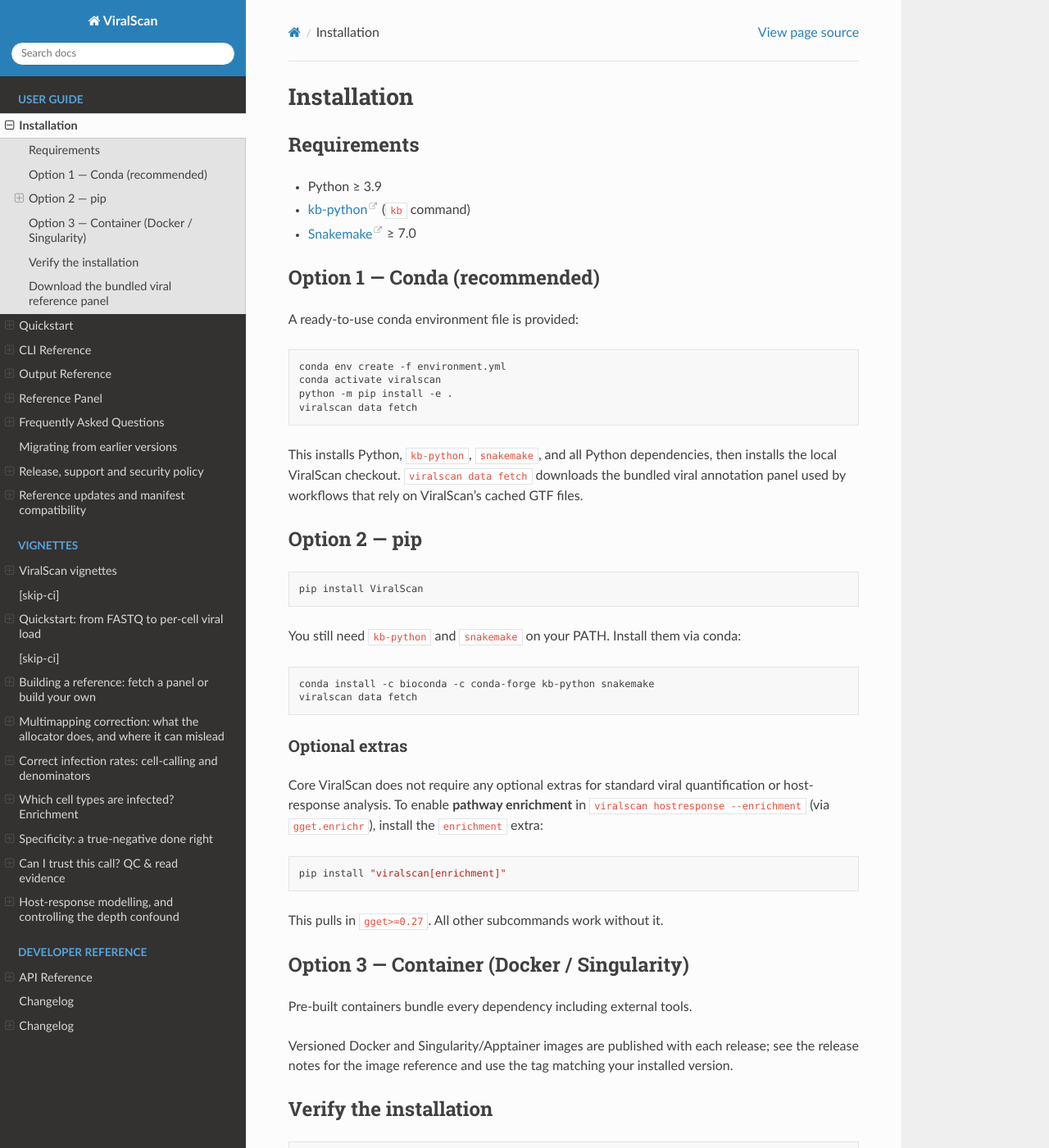
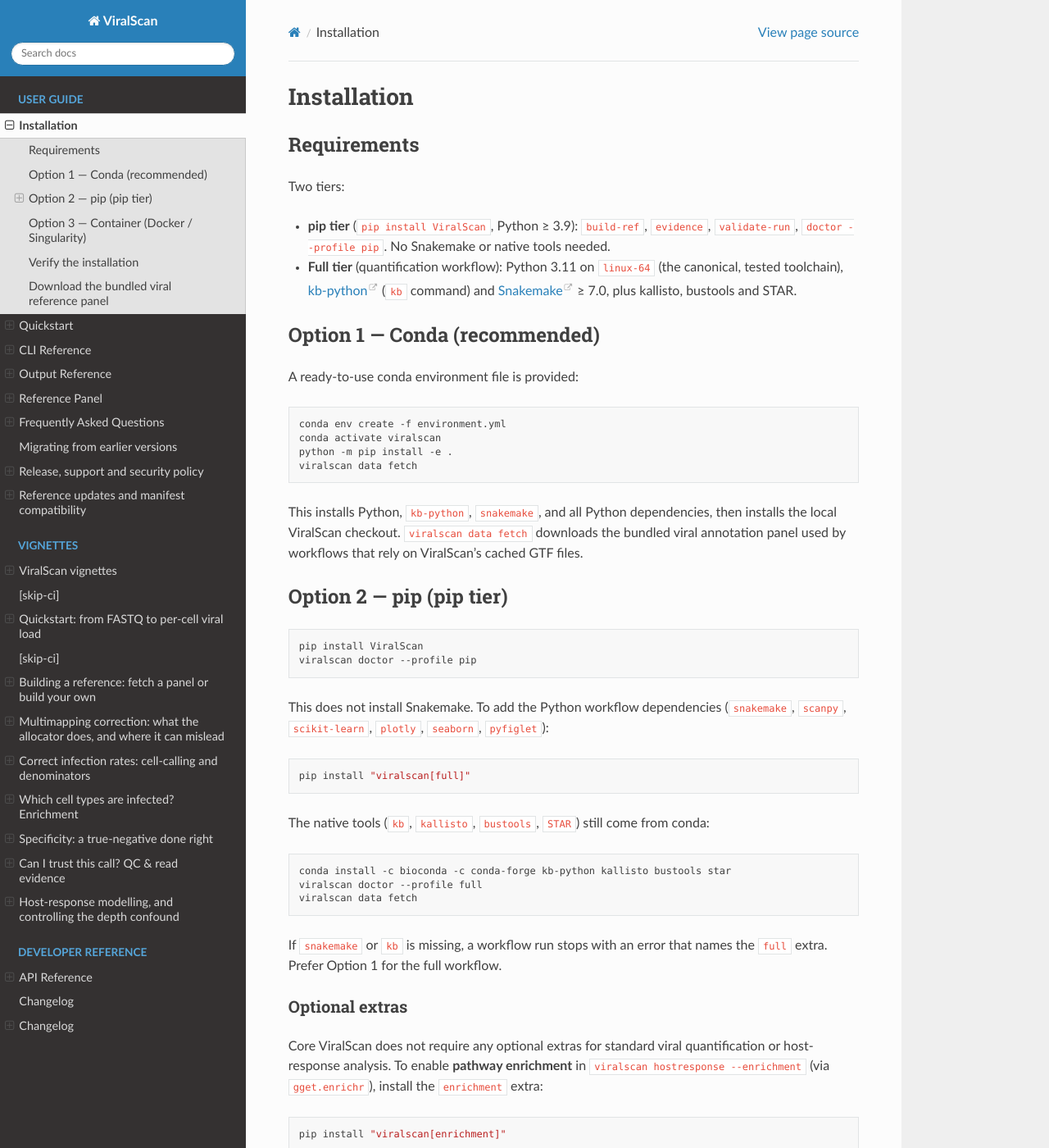
Before and after one commit to mdmanurung/ViralScan, a Sphinx documentation site: the page built from docs/installation.md, in a window 1280 px wide and 1400 px high. Shown: the whole window at 82% size. Built offline with Sphinx 7.4.7 and the Read the Docs theme 3.1.0, drawn with Linux system fonts in a browser that asks for light colours.

Commit message:
feat(packaging): move Snakemake and workflow deps into the 'full' extra; Python 3.11 linux-64 canonical
Pip tier (build-ref, evidence, validate-run, doctor --profile pip) no longer
requires snakemake; add missing jsonschema dep; install-tier docs and tests
updated (closes PLAN REL-01, REL-02; advances DOC-01, DOC-04).

Co-Authored-By: Claude Opus 5.5 <noreply@anthropic.com>

````diff
--- a/docs/installation.md
+++ b/docs/installation.md
@@ -2,9 +2,13 @@
 
 ## Requirements
 
-- Python ≥ 3.9
-- [kb-python](https://www.kallistobus.tools/) (`kb` command)
-- [Snakemake](https://snakemake.readthedocs.io/) ≥ 7.0
+Two tiers:
+
+- **pip tier** (`pip install ViralScan`, Python ≥ 3.9): `build-ref`, `evidence`,
+  `validate-run`, `doctor --profile pip`. No Snakemake or native tools needed.
+- **Full tier** (quantification workflow): Python 3.11 on `linux-64` (the canonical,
+  tested toolchain), [kb-python](https://www.kallistobus.tools/) (`kb` command) and
+  [Snakemake](https://snakemake.readthedocs.io/) ≥ 7.0, plus kallisto, bustools and STAR.
 
 ## Option 1 — Conda (recommended)
 
@@ -22,19 +26,30 @@ then installs the local ViralScan checkout. `viralscan data fetch` downloads
 the bundled viral annotation panel used by workflows that rely on ViralScan's
 cached GTF files.
 
-## Option 2 — pip
+## Option 2 — pip (pip tier)
 
 ```bash
 pip install ViralScan
+viralscan doctor --profile pip
 ```
 
-You still need `kb-python` and `snakemake` on your PATH.  Install them via
-conda:
+This does not install Snakemake. To add the Python workflow dependencies
+(`snakemake`, `scanpy`, `scikit-learn`, `plotly`, `seaborn`, `pyfiglet`):
 
 ```bash
-conda install -c bioconda -c conda-forge kb-python snakemake
+pip install "viralscan[full]"
+```
+
+The native tools (`kb`, `kallisto`, `bustools`, `STAR`) still come from conda:
+
+```bash
+conda install -c bioconda -c conda-forge kb-python kallisto bustools star
+viralscan doctor --profile full
 viralscan data fetch
 ```
+
+If `snakemake` or `kb` is missing, a workflow run stops with an error that names
+the `full` extra. Prefer Option 1 for the full workflow.
 
 ### Optional extras
 
--- a/environment.yml
+++ b/environment.yml
@@ -5,7 +5,7 @@ channels:
   - defaults
 dependencies:
   # Python runtime
-  - python=3.11
+  - python=3.11  # canonical full-workflow toolchain (linux-64); do not loosen without a passing full run
 
   # Required external tools (only available via conda/bioconda)
   - kb-python=0.28.2
````
Also changed, not shown: README.md (+12 -11 lines), docs/faq.md (+6 -0 lines), pyproject.toml (+16 -9 lines), 4 other files.
